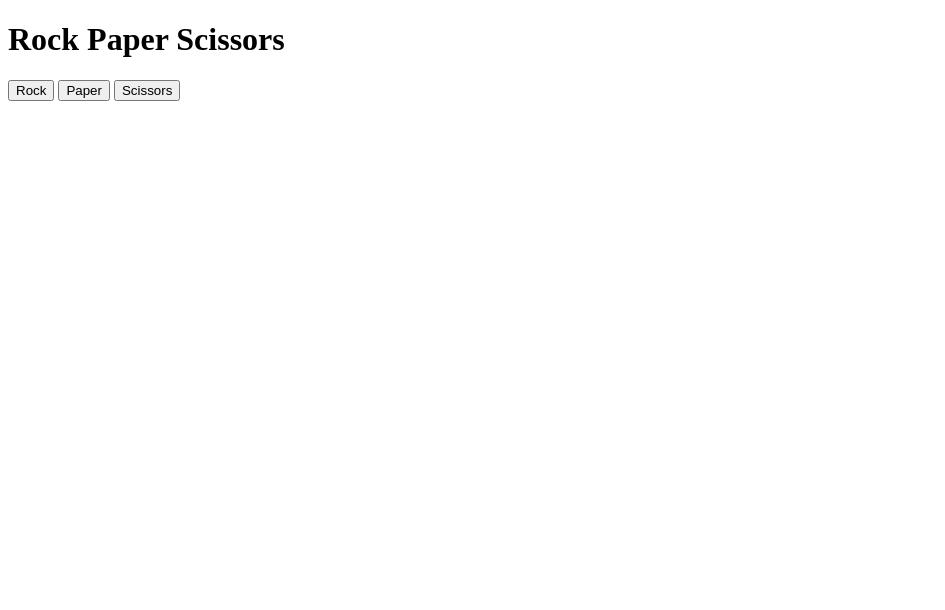
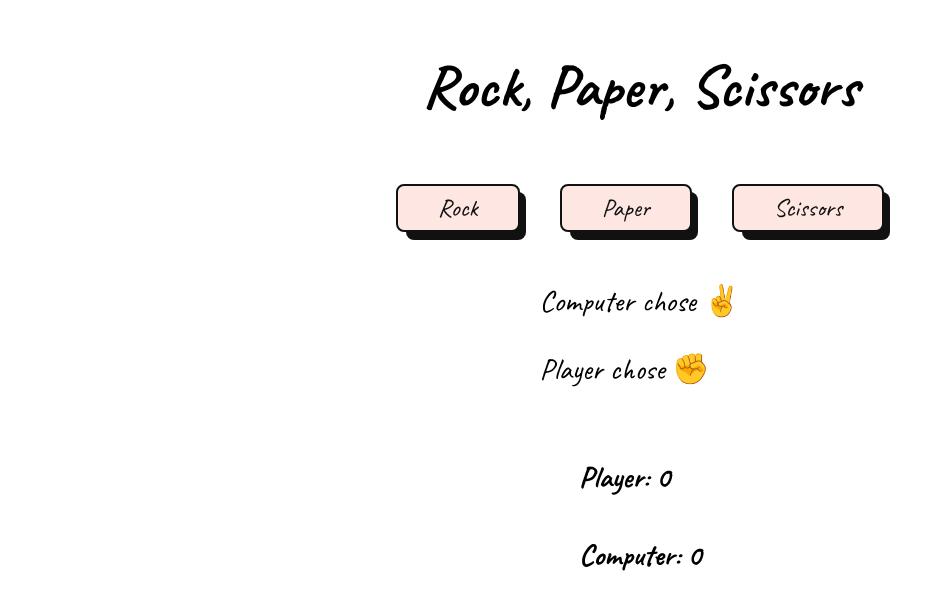
Before and after one commit to bravoosonja/rockpaperscissors, a plain HTML site: page index.html in a window 1280 px wide. Both pictures are taken after a click on the button "Rock". Shown: the whole page, without its empty margins (0-945 px from the left). Drawn offline with Linux system fonts and the light colour scheme.

Commit message:
display computer selection and player selection, general update on UI

```diff
--- a/app.js
+++ b/app.js
@@ -1,68 +1,122 @@
-//randomly returns either Rock, Paper, or Scissors
+//displays computer and player's selection UI
+const selection = document.querySelector(".selection");
+const pChoice = document.createElement("p");
+const cChoice = document.createElement("p");
+selection.appendChild(cChoice);
+selection.appendChild(pChoice);
+
+//displays score UI
+const scoreBox = document.querySelector(".score-box");
+const pScore = document.createElement("h4");
+const cScore = document.createElement("h4");
+scoreBox.appendChild(pScore);
+scoreBox.appendChild(cScore);
+
+//displays round result UI
+const resultBox = document.querySelector(".result-box");
+const gameResult = document.createElement("h3");
+resultBox.appendChild(gameResult);
+
+//game logic
+let playerScore = 0;
+let computerScore = 0;
+let roundWinner = "";
+
+//computer selection - randomly selects either rock, paper, or scissors
 function computerPlay() {
   const items = ["rock", "paper", "scissors"];
   return items[~~(Math.random() * items.length)].toString();
 }
 
+//player selection buttons
+const rockBtn = document.getElementById("rock-btn");
+const paperBtn = document.getElementById("paper-btn");
+const scissorsBtn = document.getElementById("scissors-btn");
+
 //event listener to the buttons that call playRound function with the correct playerSelection
-const rock = document.querySelector("#rock");
-rock.addEventListener("click", () => {
-  playRound.playerSelection === "rock";
-});
+rockBtn.addEventListener("click", () => handleClick("rock"));
+paperBtn.addEventListener("click", () => handleClick("paper"));
+scissorsBtn.addEventListener("click", () => handleClick("scissors"));
 
-const paper = document.querySelector("#paper");
-paper.addEventListener("click", () => {
-  playRound.playerSelection === "paper";
-});
+//initiates computer selection and update player selection and update score when a player clicks a button
+function handleClick(playerSelection) {
+  const computerSelection = computerPlay();
+  updateChoices(playerSelection, computerSelection);
+  updateScore();
+}
 
-const scissors = document.querySelector("#scissors");
-scissors.addEventListener("click", () => {
-  playRound.playerSelection === "scissors";
-});
+//displays player selection and computer selection
+function updateChoices(playerSelection, computerSelection) {
+  switch (playerSelection) {
+    case "rock":
+      pChoice.textContent = "Player chose ✊";
+      break;
+    case "paper":
+      pChoice.textContent = "Player chose 🖐️";
+      break;
+    case "scissors":
+      pChoice.textContent = "Player chose ✌️";
+      break;
+  }
 
-//add a div for displaying results
-const results = document.createElement("div");
-results.setAttribute("id", "results");
-results.textContent = playRound.computerScore + playRound.playerScore;
+  switch (computerSelection) {
+    case "rock":
+      cChoice.textContent = "Computer chose ✊";
+      break;
+    case "paper":
+      cChoice.textContent = "Computer chose 🖐️";
+      break;
+    case "scissors":
+      cChoice.textContent = "Computer chose ✌️";
+      break;
+  }
+}
 
 //plays a single round (main game logic)
 function playRound(playerSelection, computerSelection) {
-  computerSelection = computerSelection.toLowerCase();
-  playerSelection = playerSelection.toLowerCase();
-  let computerScore = 0;
-  let playerScore = 0;
-
+  playerSelection = playerPlay();
+  computerSelection = computerPlay();
   if (playerSelection === computerSelection) {
-    console.log("Tie");
+    displayResult("Tie");
   } else if (playerSelection === "rock") {
     if (computerSelection === "paper") {
-      console.log("Computer won");
+      displayResult("Computer won");
       computerScore += 1;
-      return computerScore;
     } else {
-      console.log("Player won");
+      displayResult("Player won");
       playerScore += 1;
-      return playerScore;
     }
   } else if (playerSelection === "scissors") {
     if (computerSelection === "rock") {
-      console.log("Computer won");
+      displayResult("Computer won");
       computerScore += 1;
-      return computerScore;
     } else {
-      console.log("Player won");
+      displayResult("Player won");
       playerScore += 1;
-      return playerScore;
     }
   } else if (playerSelection === "paper") {
     if (computerSelection === "scissors") {
-      console.log("Computer won");
+      displayResult("Computer won");
       computerScore += 1;
-      return computerScore;
     } else {
-      console.log("Player won");
+      displayResult("Player won");
       playerScore += 1;
-      return playerScore;
     }
   }
 }
+
+function updateScore() {
+  if (roundWinner === "tie") {
+    gameResult.textContent = "Tie!";
+  } else if (roundWinner === "player") {
+    gameResult.textContent === "Player won!";
+  } else if (roundWinner === "computer") {
+    gameResult.textContent === "Computer Won!";
+  }
+  pScore.textContent = `Player: ${playerScore}`;
+  cScore.textContent = `Computer: ${computerScore}`;
+}
+
+function isGameOver() {
+  return playerScore === 5 || computerScore == 5;
+}
--- a/index.html
+++ b/index.html
@@ -5,12 +5,27 @@
     <meta http-equiv="X-UA-Compatible" content="IE=edge" />
     <meta name="viewport" content="width=device-width, initial-scale=1.0" />
     <title>Rock Paper Scissors</title>
+    <link rel="stylesheet" href="style.css" />
+    <link rel="preconnect" href="https://fonts.googleapis.com" />
+    <link rel="preconnect" href="https://fonts.gstatic.com" crossorigin />
+    <link
+      href="https://fonts.googleapis.com/css2?family=Caveat:wght@400;700&display=swap"
+      rel="stylesheet"
+    />
     <script src="app.js" defer></script>
   </head>
   <body>
-    <h1>Rock Paper Scissors</h1>
-    <button id="rock">Rock</button>
-    <button id="paper">Paper</button>
-    <button id="scissors">Scissors</button>
+    <h1>Rock, Paper, Scissors</h1>
+    <div class="buttons">
+      <button id="rock-btn" class="button-56" role="button">Rock</button>
+      <button id="paper-btn" class="button-56" role="button">Paper</button>
+      <button id="scissors-btn" class="button-56" role="button">
+        Scissors
+      </button>
+    </div>
+    <div class="selection"></div>
+    <div class="score-box">
+      <div class="result-box"></div>
+    </div>
   </body>
 </html>
--- /dev/null
+++ b/style.css
@@ -0,0 +1,98 @@
+body{
+font-family: 'Caveat', cursive;
+display: flex;
+justify-content: center;
+align-items: center;
+flex-direction: column;
+}
+
+h1{
+    font-weight: 700;
+    font-size: 60px;
+}
+
+p{
+    font-size: 30px;
+}
+
+.buttons {
+    border: none;
+    background-color: transparent;
+    width: 300px;
+    font-weight: 400;
+    padding: 20px;
+    cursor: pointer;
+    gap: 40px;
+    display: flex;
+    align-items: center;
+    justify-content: center;
+    flex-direction: row;
+
+}
+
+.selection {
+    font-size: 25px;
+}
+
+.score-box {
+    font-weight: 400;
+    font-size: 30px;
+}
+
+.button-56 {
+    align-items: center;
+    background-color: #fee6e3;
+    border: 2px solid #111;
+    border-radius: 8px;
+    box-sizing: border-box;
+    color: #111;
+    cursor: pointer;
+    display: flex;
+    font-family:  'Caveat', cursive;
+    font-size: 25px;
+    height: 48px;
+    justify-content: center;
+    line-height: 24px;
+    max-width: 100%;
+    padding: 0 25px;
+    position: relative;
+    text-align: center;
+    text-decoration: none;
+    user-select: none;
+    -webkit-user-select: none;
+    touch-action: manipulation;
+  }
+
+  .button-56:after {
+    background-color: #111;
+    border-radius: 8px;
+    content: "";
+    display: block;
+    height: 48px;
+    left: 0;
+    width: 100%;
+    position: absolute;
+    top: -2px;
+    transform: translate(8px, 8px);
+    transition: transform .2s ease-out;
+    z-index: -1;
+  }
+
+  .button-56:hover:after {
+    transform: translate(0, 0);
+  }
+
+  .button-56:active {
+    background-color: #ffdeda;
+    outline: 0;
+  }
+
+  .button-56:hover {
+    outline: 0;
+  }
+
+  @media (min-width: 768px) {
+    .button-56 {
+      padding: 0 40px;
+    }
+  }
```
Also changed, not shown: 1 other file.
